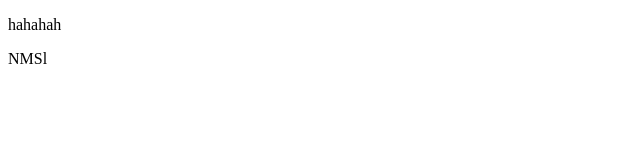
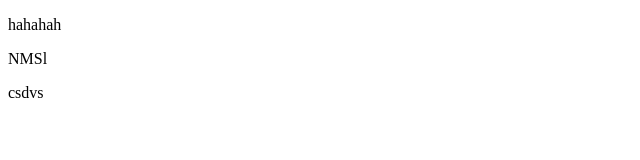
Before and after one commit to bigSmart-hub/bigSmart, a plain HTML site: page git.html in a window 1280 px wide. Shown: the full height of the page, 0-640 px from the left. Drawn offline with Linux system fonts and the light colour scheme.

Commit message:
第一次上传

```diff
--- a/git.html
+++ b/git.html
@@ -9,5 +9,6 @@
 <body>
     <p>hahahah</p>
     <p>NMSl</p>
+    <p>csdvs</p>
 </body>
 </html>
```
